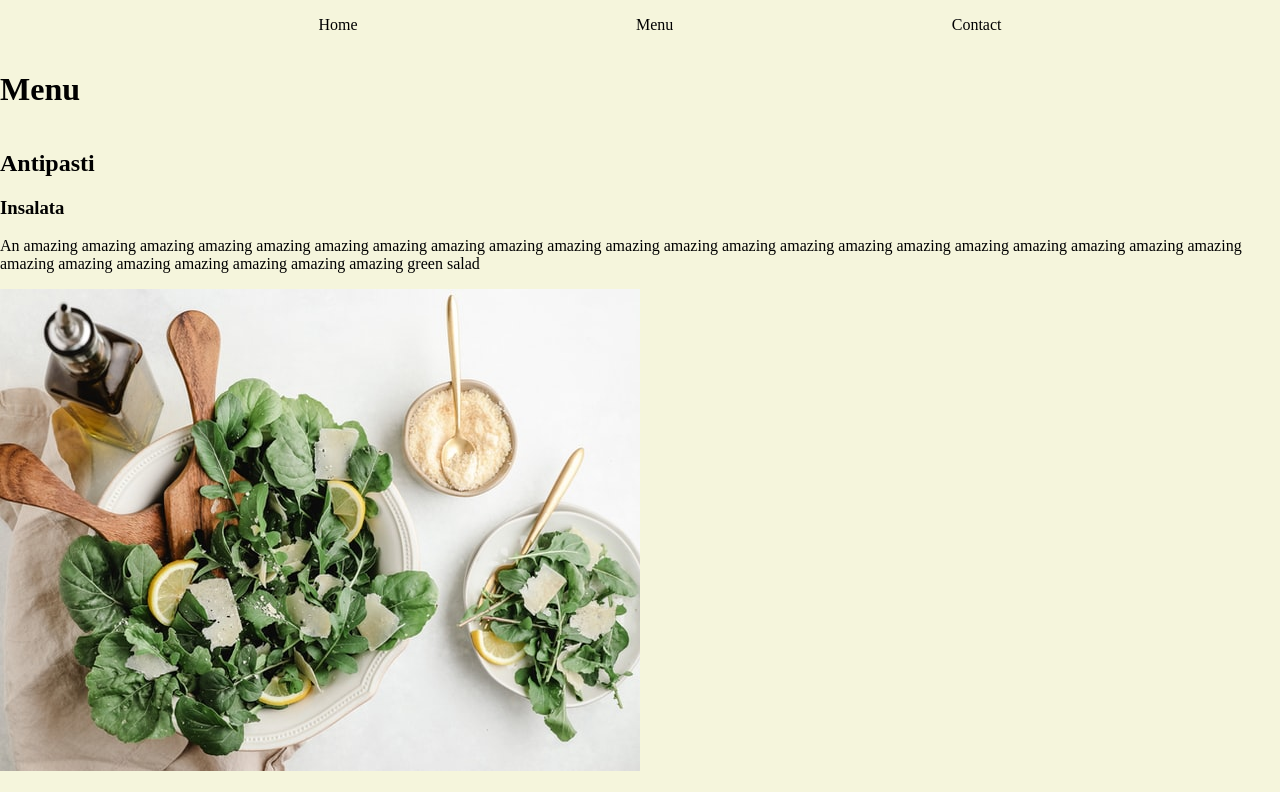
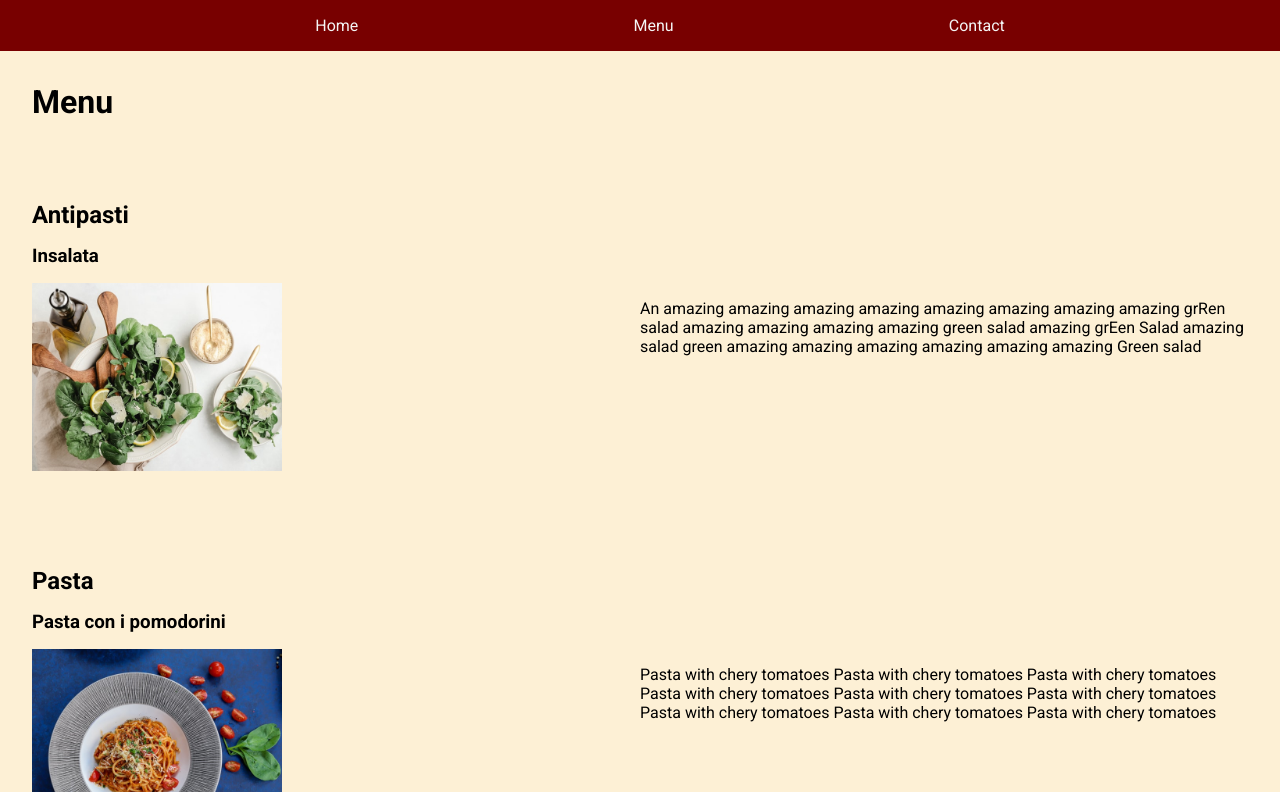
Before and after one commit to thiseas-perso/restaurant, a website built with webpack: page dist/index.html in a window 1280 px wide. Both pictures are taken after a click on the item "Menu". Shown: the top 792 px of the page. Built offline with nearby package versions, Linux system fonts and the light colour scheme.

Commit message:
basic UI

```diff
--- a/src/home.js
+++ b/src/home.js
@@ -24,7 +24,7 @@ function createHomePage() {
 
 
    const mainParagraph = document.createElement('p')
-   mainParagraph.innerText = 'Mama italia is a great restaurant that does not exist and there are no plans for it to ever exist.'
+   mainParagraph.innerText = 'Mama italia is a great restaurant that does not exist and there are no plans for it to ever exist. \n Lorem ipsum dolor sit amet, consectetur adipiscing elit, sed do eiusmod tempor incididunt ut labore et dolore magna aliqua. Ut enim ad minim veniam, quis nostrud exercitation ullamco laboris nisi ut aliquip ex ea commodo consequat. Duis aute irure dolor in reprehenderit in voluptate velit esse cillum dolore eu fugiat nulla pariatur. Excepteur sint occaecat cupidatat non proident, sunt in culpa qui officia deserunt mollit anim id est laborum.'
    contentContainer.appendChild(mainParagraph)
 
    body.appendChild(contentContainer)
--- a/src/menu.js
+++ b/src/menu.js
@@ -3,10 +3,6 @@ import imgPomodoro from './pomodoro.jpg';
 import imgTiramisu from './tiramisu.jpg';
 
 function createMenuPage() {
-
-
-
-
 
    const body = document.querySelector('body');
    const contentContainer = document.createElement('div')
@@ -25,13 +21,13 @@ function createMenuPage() {
    const saladTitle = document.createElement('h3')
    saladTitle.innerText = "Insalata"
    const saladPar = document.createElement('p')
-   saladPar.innerText = 'An amazing amazing amazing amazing amazing amazing amazing amazing amazing amazing amazing amazing amazing amazing amazing amazing amazing amazing amazing amazing amazing amazing amazing amazing amazing amazing amazing amazing green salad'
+   saladPar.innerText = 'An amazing amazing amazing amazing amazing amazing amazing amazing grRen salad amazing amazing amazing amazing green salad amazing grEen Salad amazing salad green amazing amazing amazing amazing amazing amazing Green salad'
    const saladImg = new Image();
    saladImg.src = imgSalad
    antiPastiContainer.appendChild(antiPastiTitle)
    antiPastiContainer.appendChild(saladTitle)
+   antiPastiContainer.appendChild(saladImg)
    antiPastiContainer.appendChild(saladPar)
-   antiPastiContainer.appendChild(saladImg)
 
 
 
@@ -48,8 +44,8 @@ function createMenuPage() {
    pomodoroImg.src = imgPomodoro
    pastaContainer.appendChild(pastaTitle)
    pastaContainer.appendChild(pomodoroTitle)
+   pastaContainer.appendChild(pomodoroImg)
    pastaContainer.appendChild(pomodoroPar)
-   pastaContainer.appendChild(pomodoroImg)
 
 
 
@@ -64,13 +60,13 @@ function createMenuPage() {
    const tiramisuTitle = document.createElement('h3')
    tiramisuTitle.innerText = "Tiramisu"
    const tiramisuPar = document.createElement('p')
-   tiramisuPar.innerText = "A classic tiramisu classic tiramisu classic tiramisu classic tiramisu classic tiramisu classic tiramisu classic tiramisu classic tiramisu classic tiramisu classic tiramisu classic tiramisu classic tiramisu classic tiramisu classic tiramisu"
+   tiramisuPar.innerText = "A classic tiramisu A classic tiramisu tiramisu classic tiramisu classic A classic tiramisu classic tiramisu classic tiramisu classic A classic tiramisu classic tiramisu classic tiramisu classic tiramisu classic tiramisu"
    const tiramisuImg = new Image();
    tiramisuImg.src = imgTiramisu
    dolciContainer.appendChild(dolciTitle)
    dolciContainer.appendChild(tiramisuTitle)
+   dolciContainer.appendChild(tiramisuImg)
    dolciContainer.appendChild(tiramisuPar)
-   dolciContainer.appendChild(tiramisuImg)
 
 
    contentContainer.appendChild(menuContainer)
--- a/src/style.css
+++ b/src/style.css
@@ -1,11 +1,18 @@
+@import url('https://fonts.googleapis.com/css2?family=Roboto:ital,wght@0,100;0,300;0,400;0,500;0,700;0,900;1,100;1,300;1,400;1,500;1,700;1,900&display=swap');
+
+
 body{
-background-color: beige;
+background-color: #FDF0D5;
 margin: 0;
-height: 100vh;
+min-height: 100vh;
 display: flex;
 flex-direction: column;
+font-family: 'Roboto', sans-serif;
+
 }
-
+h1{
+   margin: 32px;
+}
 nav ul{
    display: flex;
    justify-content: space-evenly;
@@ -19,10 +26,48 @@ nav ul{
 #content{
    display: flex;
    flex-direction: column;
+   flex-grow: 1;
+}
 
+#content>p,
+#contact-card{
+   margin: 0 32px;
 }
+
 
 li:hover{
    cursor: pointer;
    text-decoration: underline;
 }
+
+.menu-card{
+   display: grid;
+   grid-template-columns: 1fr 1fr;
+   margin: 48px 32px;
+
+   row-gap: 16px;
+}
+
+.menu-card img{
+   width: 50%;
+   min-width: 180px;
+   max-width: 250px;
+
+}
+
+.menu-card h2,
+.menu-card h3 {
+   grid-column: 1/3;
+   margin: 0;
+}
+
+nav{
+   background-color: #780000;
+   color: whitesmoke;
+}
+
+#footer{
+   background-color: #003049;
+   color: whitesmoke;
+   padding: 0 32px;
+}
```
Also changed, not shown: README.md, dist/contact.bundle.js (added), dist/footer.bundle.js (added), dist/home.bundle.js, dist/index.bundle.js, dist/index.html, dist/menu.bundle.js (added), dist/nav.bundle.js.
